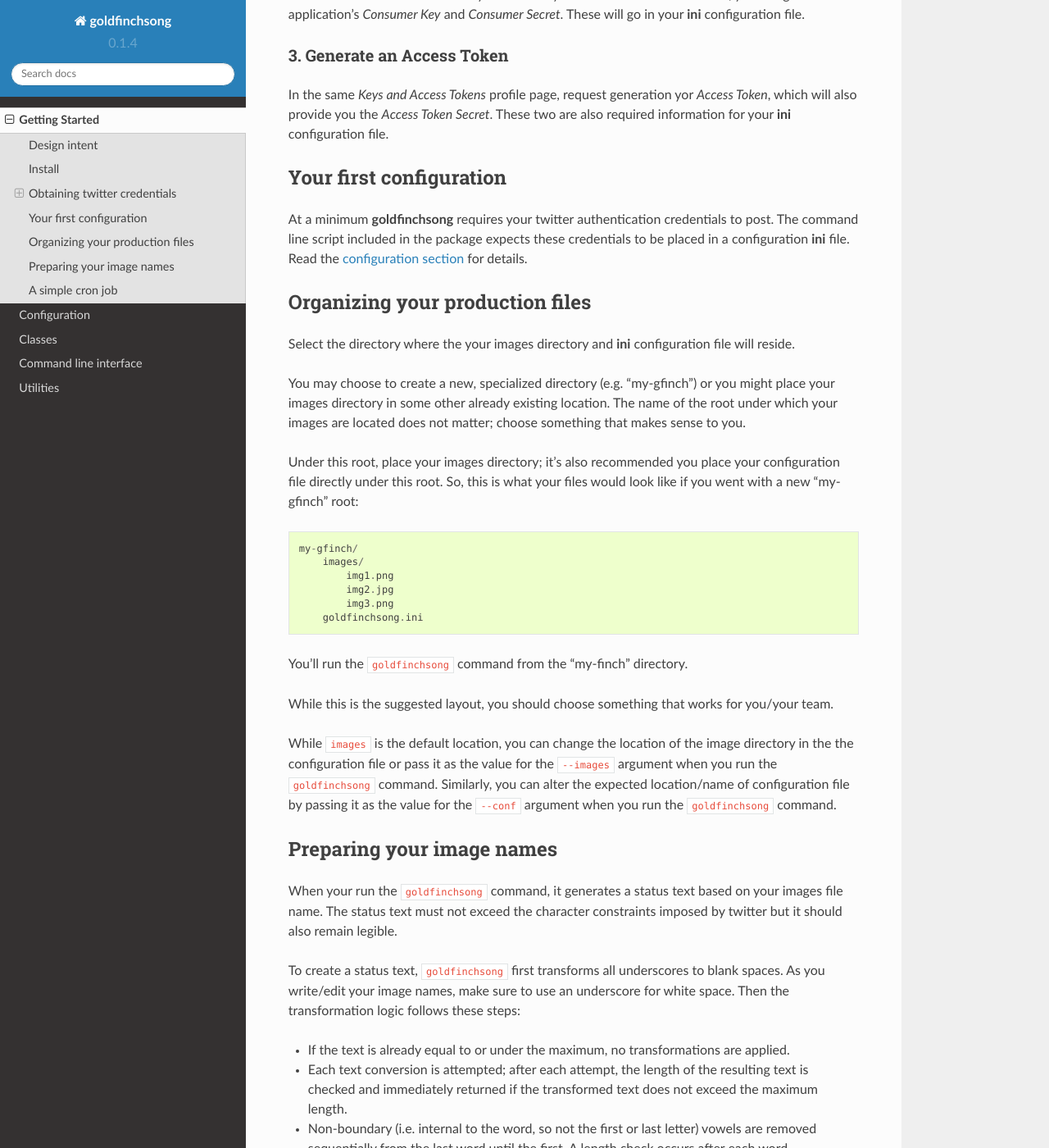
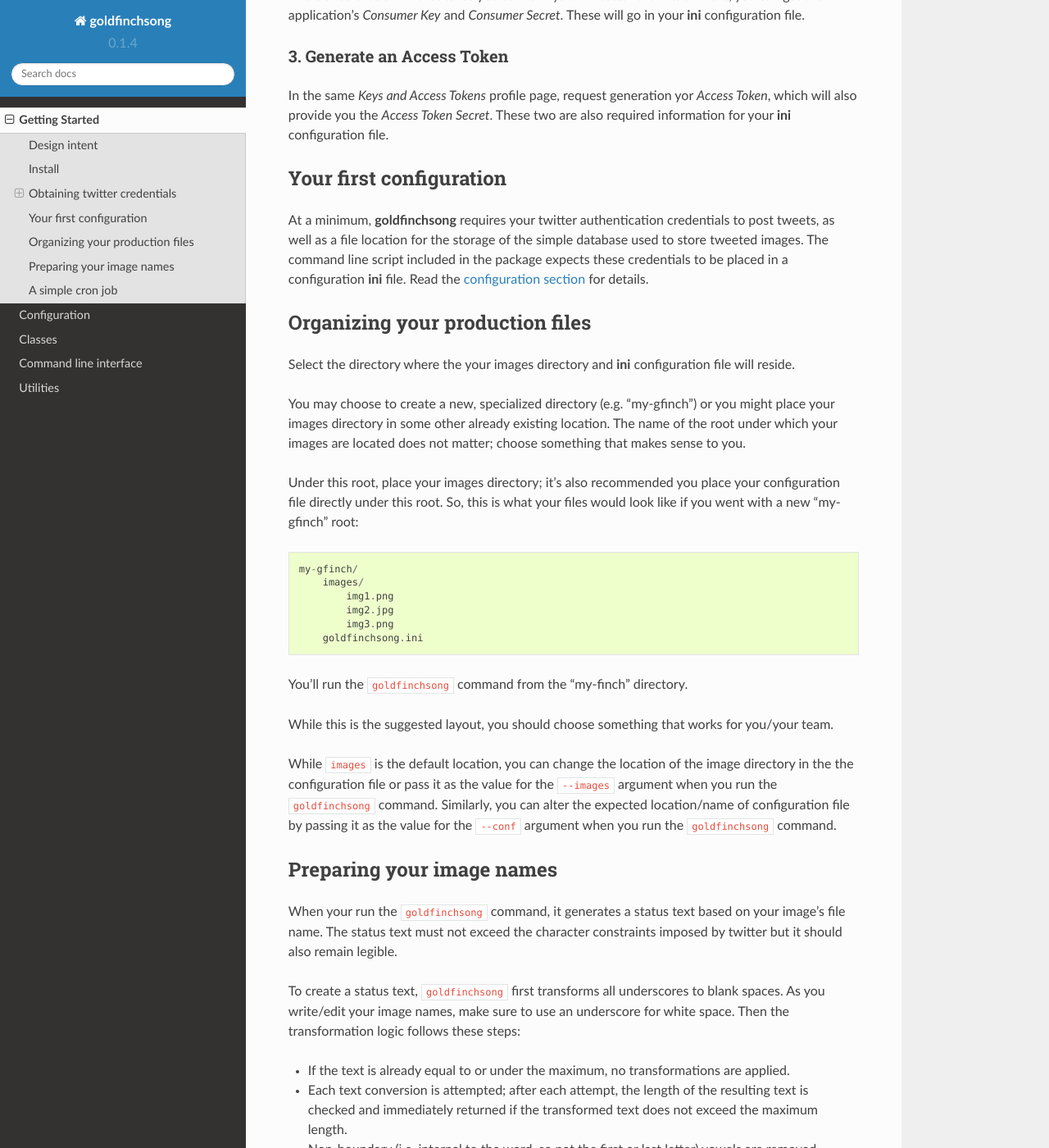
Before and after one commit to jga/goldfinchsong, a Sphinx documentation site: the page built from docs/getting_started.rst, in a window 1280 px wide and 1400 px high, scrolled down 1380 px. Shown: the whole window at 82% size. Built offline with Sphinx 7.4.7 and the Read the Docs theme 2.0.0, drawn with Linux system fonts in a browser that asks for light colours; some of the changed text lies outside the part shown.

Commit message:
Add clarifying language to documentation.

```diff
--- a/docs/cli.rst
+++ b/docs/cli.rst
@@ -38,6 +38,10 @@
 
     Uploads an image tweet.
 
+    The :class:`~.goldfinchsong.classes.Manager` class does the actual
+    work; this function contributes logic for extracting configuration
+    settings and creating a ``TinyDB`` instance.
+
     :param str action: An action name.
     :param str conf: File path for a configuration file. By default, this
         function looks for ``goldfinchsong.ini`` under the directory from
--- a/docs/getting_started.rst
+++ b/docs/getting_started.rst
@@ -5,7 +5,7 @@
 Design intent
 -------------
 
-You use twitter. You've got an image library (with, say, a bunch of jpg and png files) from
+You use twitter. You've got an image library (with, say, a bunch of ``jpg`` and ``png`` files) from
 which you create tweets.  Instead of hand-crafting them on a twitter client or social media
 application, you just want to automate posting tweets of images from your library.  That way,
 your followers still get content from your image library, but you don't have to think about
@@ -70,7 +70,8 @@
 Your first configuration
 ------------------------
 
-At a minimum **goldfinchsong** requires your twitter authentication credentials to post. The command line script
+At a minimum, **goldfinchsong** requires your twitter authentication credentials to post tweets, as well
+as a file location for the storage of the simple database used to store tweeted images. The command line script
 included in the package expects these credentials to be placed in a configuration **ini** file. Read
 the :doc:`configuration section </configuration>` for details.
 
@@ -107,7 +108,7 @@
 --------------------------
 
 When your run the ``goldfinchsong`` command, it generates a status text based on your
-images file name. The status text must not exceed the character constraints imposed by
+image's file name. The status text must not exceed the character constraints imposed by
 twitter but it should also remain legible.
 
 To create a status text, ``goldfinchsong`` first transforms all underscores to blank spaces.
--- a/setup.py
+++ b/setup.py
@@ -1,4 +1,4 @@
-#!/usr/bin/env python
+#!/usr/bin/env python3
 import os
 from setuptools import setup, find_packages
 
```
Also changed, not shown: 1 other file.
